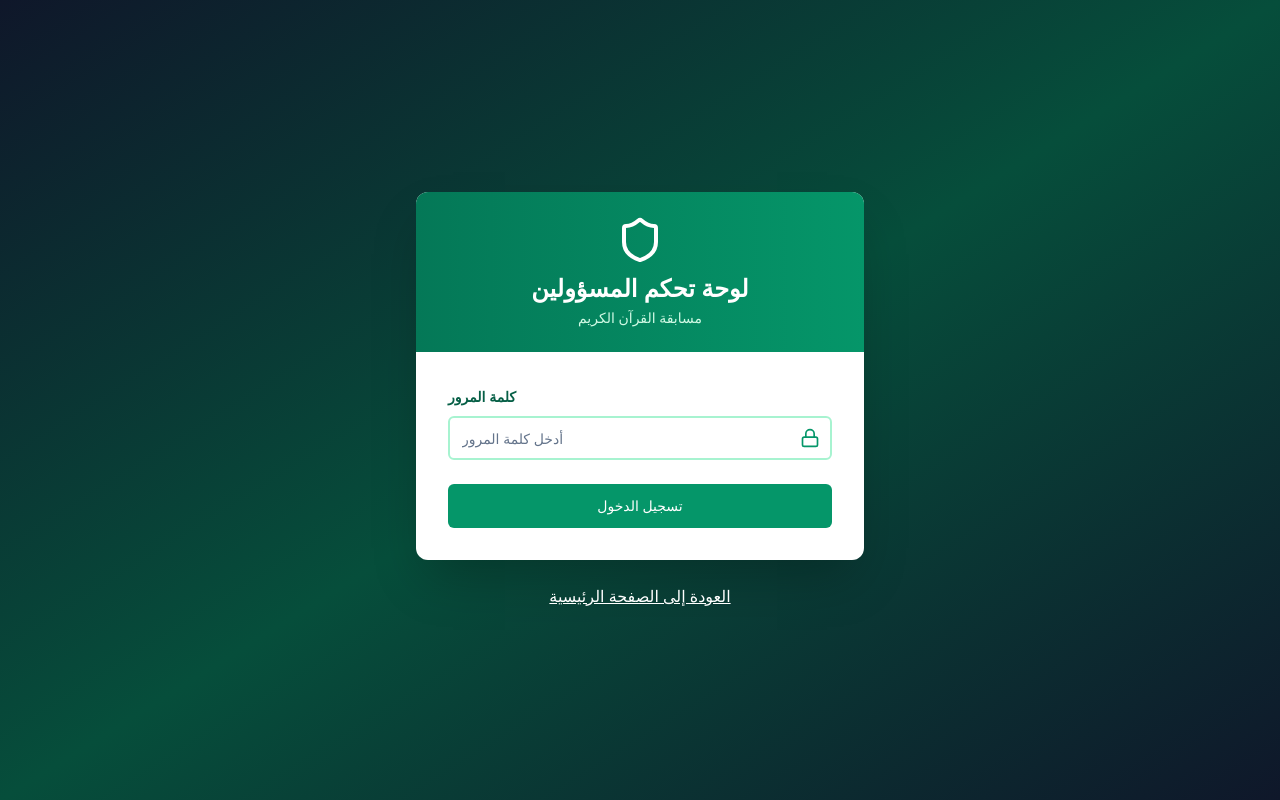
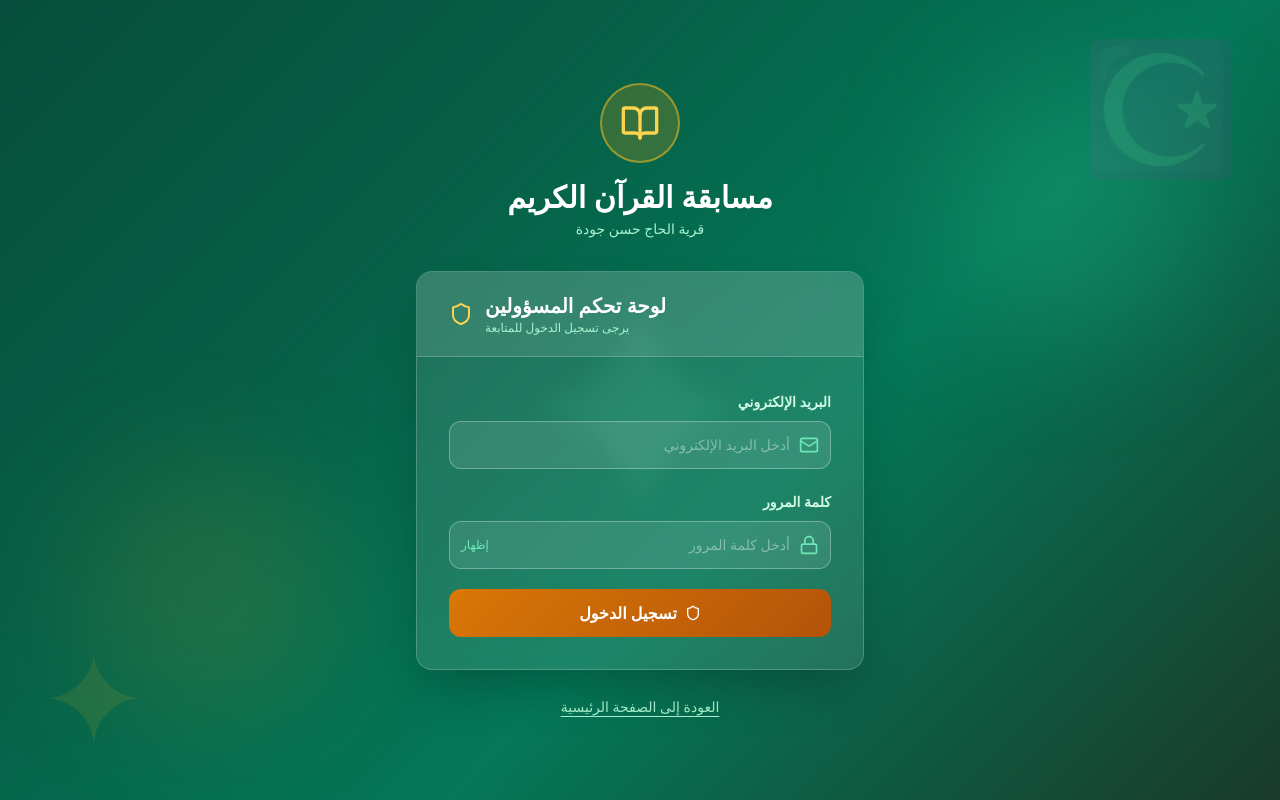
Before and after one commit to medomw/QuranCompetition, a React (Vite) app: page /admin/login in a window 1280 px wide. Built offline with nearby package versions, Linux system fonts and the light colour scheme.

Commit message:
إعادة تصميم صفحة تسجيل الدخول بالبريد الإلكتروني وكلمة المرور

```diff
--- a/src/pages/AdminLogin.tsx
+++ b/src/pages/AdminLogin.tsx
@@ -7,71 +7,45 @@ import { Button } from '@/components/ui/button';
 import { Input } from '@/components/ui/input';
 import { Label } from '@/components/ui/label';
 import { toast } from 'sonner';
-import { Lock, Shield } from 'lucide-react';
-
-const ADMIN_EMAIL = 'mohamedgomaamedomedo@gmail.com';
-const ADMIN_PASSWORD = '22920';
+import { Lock, Mail, Shield, BookOpen } from 'lucide-react';
 
 const AdminLogin = () => {
   const navigate = useNavigate();
   const { login } = useAuth();
   const [loading, setLoading] = useState(false);
+  const [email, setEmail] = useState('');
   const [password, setPassword] = useState('');
+  const [showPassword, setShowPassword] = useState(false);
 
   const handleLogin = async (e: React.FormEvent) => {
     e.preventDefault();
 
-    if (!password) {
-      toast.error('يرجى إدخال كلمة المرور');
-      return;
-    }
-
-    // Check password
-    if (password !== ADMIN_PASSWORD) {
-      toast.error('كلمة المرور غير صحيحة');
-      setPassword('');
+    if (!email || !password) {
+      toast.error('يرجى إدخال البريد الإلكتروني وكلمة المرور');
       return;
     }
 
     setLoading(true);
 
-    // Try to login with Supabase
     const { data, error } = await supabase.auth.signInWithPassword({
-      email: ADMIN_EMAIL,
-      password: ADMIN_PASSWORD,
+      email: email.trim(),
+      password: password,
     });
 
     if (error) {
-      // If account doesn't exist, create it
+      console.error('Login error:', error.message);
       if (error.message.includes('Invalid login credentials')) {
-        const { data: signUpData, error: signUpError } = await supabase.auth.signUp({
-          email: ADMIN_EMAIL,
-          password: ADMIN_PASSWORD,
-          options: {
-            data: {
-              username: 'المسؤول',
-            },
-          },
-        });
+        toast.error('البريد الإلكتروني أو كلمة المرور غير صحيحة');
+      } else if (error.message.includes('Email not confirmed')) {
+        toast.error('البريد الإلكتروني غير مفعّل');
+      } else {
+        toast.error('حدث خطأ في تسجيل الدخول: ' + error.message);
+      }
+      setLoading(false);
+      return;
+    }
 
-        if (signUpError) {
-          console.error('Error creating account:', signUpError);
-          toast.error('حدث خطأ في إنشاء الحساب');
-          setLoading(false);
-          return;
-        }
-
-        if (signUpData.user) {
-          toast.success('تم تسجيل الدخول بنجاح');
-          login(mapSupabaseUser(signUpData.user));
-          navigate('/admin/dashboard');
-        }
-      } else {
-        console.error('Error logging in:', error);
-        toast.error('حدث خطأ في تسجيل الدخول');
-        setLoading(false);
-      }
-    } else if (data.user) {
+    if (data.user) {
       toast.success('تم تسجيل الدخول بنجاح');
       login(mapSupabaseUser(data.user));
       navigate('/admin/dashboard');
@@ -79,49 +53,129 @@ const AdminLogin = () => {
   };
 
   return (
-    <div className="min-h-screen bg-gradient-to-br from-slate-900 via-emerald-900 to-slate-900 flex items-center justify-center px-4">
-      <div className="max-w-md w-full">
-        <div className="bg-white rounded-xl shadow-2xl overflow-hidden">
-          {/* Header */}
-          <div className="bg-gradient-to-r from-emerald-700 to-emerald-600 px-8 py-6 text-center">
-            <Shield className="h-12 w-12 text-white mx-auto mb-2" />
-            <h1 className="text-2xl font-bold text-white">لوحة تحكم المسؤولين</h1>
-            <p className="text-emerald-100 text-sm mt-1">مسابقة القرآن الكريم</p>
+    <div
+      className="min-h-screen flex items-center justify-center px-4 relative overflow-hidden"
+      style={{
+        background: 'linear-gradient(135deg, #064e3b 0%, #065f46 30%, #047857 60%, #1a3a2a 100%)',
+      }}
+    >
+      {/* Islamic decorative background */}
+      <div className="absolute inset-0 pointer-events-none overflow-hidden opacity-10">
+        <div className="absolute top-10 right-10 text-9xl text-amber-400">☪</div>
+        <div className="absolute bottom-10 left-10 text-9xl text-amber-400">✦</div>
+        <div className="absolute top-1/2 left-1/2 transform -translate-x-1/2 -translate-y-1/2 text-[20rem] text-emerald-300">✦</div>
+      </div>
+
+      {/* Glow effects */}
+      <div className="absolute top-20 right-20 w-64 h-64 bg-emerald-400/20 rounded-full blur-3xl"></div>
+      <div className="absolute bottom-20 left-20 w-64 h-64 bg-amber-400/10 rounded-full blur-3xl"></div>
+
+      <div className="max-w-md w-full relative z-10">
+        {/* Logo / Brand */}
+        <div className="text-center mb-8">
+          <div className="inline-flex items-center justify-center w-20 h-20 rounded-full bg-amber-500/20 border-2 border-amber-400/50 mb-4 backdrop-blur-sm">
+            <BookOpen className="h-10 w-10 text-amber-300" />
+          </div>
+          <h1 className="text-3xl font-bold text-white mb-1">مسابقة القرآن الكريم</h1>
+          <p className="text-emerald-200 text-sm">قرية الحاج حسن جودة</p>
+        </div>
+
+        {/* Login Card */}
+        <div className="bg-white/10 backdrop-blur-md rounded-2xl shadow-2xl border border-white/20 overflow-hidden">
+          {/* Card Header */}
+          <div className="bg-white/10 px-8 py-5 border-b border-white/20 flex items-center gap-3">
+            <Shield className="h-6 w-6 text-amber-300" />
+            <div>
+              <h2 className="text-xl font-bold text-white">لوحة تحكم المسؤولين</h2>
+              <p className="text-emerald-200 text-xs">يرجى تسجيل الدخول للمتابعة</p>
+            </div>
           </div>
 
+          {/* Form */}
           <div className="p-8">
-            <form onSubmit={handleLogin} className="space-y-6">
+            <form onSubmit={handleLogin} className="space-y-5" dir="rtl">
+              {/* Email Field */}
               <div className="space-y-2">
-                <Label htmlFor="password" className="text-emerald-800 font-semibold">
-                  كلمة المرور
+                <Label htmlFor="email" className="text-emerald-100 font-semibold text-sm">
+                  البريد الإلكتروني
                 </Label>
                 <div className="relative">
-                  <Lock className="absolute right-3 top-3 h-5 w-5 text-emerald-600" />
+                  <Mail className="absolute right-3 top-1/2 -translate-y-1/2 h-5 w-5 text-emerald-300" />
                   <Input
-                    id="password"
-                    type="password"
-                    value={password}
-                    onChange={(e) => setPassword(e.target.value)}
-                    placeholder="أدخل كلمة المرور"
-                    className="pr-10 h-11 border-2 border-emerald-200"
+                    id="email"
+                    type="email"
+                    value={email}
+                    onChange={(e) => setEmail(e.target.value)}
+                    placeholder="أدخل البريد الإلكتروني"
+                    className="pr-10 h-12 bg-white/10 border-white/30 text-white placeholder:text-white/40 focus:border-amber-400 focus:ring-amber-400/30 rounded-xl"
                     required
+                    autoComplete="email"
                   />
                 </div>
               </div>
 
+              {/* Password Field */}
+              <div className="space-y-2">
+                <Label htmlFor="password" className="text-emerald-100 font-semibold text-sm">
+                  كلمة المرور
+                </Label>
+                <div className="relative">
+                  <Lock className="absolute right-3 top-1/2 -translate-y-1/2 h-5 w-5 text-emerald-300" />
+                  <Input
+                    id="password"
+                    type={showPassword ? 'text' : 'password'}
+                    value={password}
+                    onChange={(e) => setPassword(e.target.value)}
+                    placeholder="أدخل كلمة المرور"
+                    className="pr-10 pl-12 h-12 bg-white/10 border-white/30 text-white placeholder:text-white/40 focus:border-amber-400 focus:ring-amber-400/30 rounded-xl"
+                    required
+                    autoComplete="current-password"
+                  />
+                  <button
+                    type="button"
+                    onClick={() => setShowPassword(!showPassword)}
+                    className="absolute left-3 top-1/2 -translate-y-1/2 text-emerald-300 hover:text-white transition-colors text-xs"
+                  >
+                    {showPassword ? 'إخفاء' : 'إظهار'}
+                  </button>
+                </div>
+              </div>
+
+              {/* Submit Button */}
               <Button
                 type="submit"
                 disabled={loading}
-                className="w-full h-11 bg-emerald-600 hover:bg-emerald-700"
+                className="w-full h-12 mt-2 text-base font-bold rounded-xl"
+                style={{
+                  background: loading
+                    ? '#6b7280'
+                    : 'linear-gradient(135deg, #d97706, #b45309)',
+                  color: 'white',
+                  border: 'none',
+                }}
               >
-                {loading ? 'جاري تسجيل الدخول...' : 'تسجيل الدخول'}
+                {loading ? (
+                  <span className="flex items-center justify-center gap-2">
+                    <div className="w-5 h-5 border-2 border-white border-t-transparent rounded-full animate-spin"></div>
+                    جاري تسجيل الدخول...
+                  </span>
+                ) : (
+                  <span className="flex items-center justify-center gap-2">
+                    <Shield className="h-5 w-5" />
+                    تسجيل الدخول
+                  </span>
+                )}
               </Button>
             </form>
           </div>
         </div>
 
+        {/* Back Link */}
         <div className="mt-6 text-center">
-          <a href="/" className="text-white hover:text-emerald-200 underline">
+          <a
+            href="/"
+            className="text-emerald-200 hover:text-white text-sm underline underline-offset-4 transition-colors"
+          >
             العودة إلى الصفحة الرئيسية
           </a>
         </div>
```
